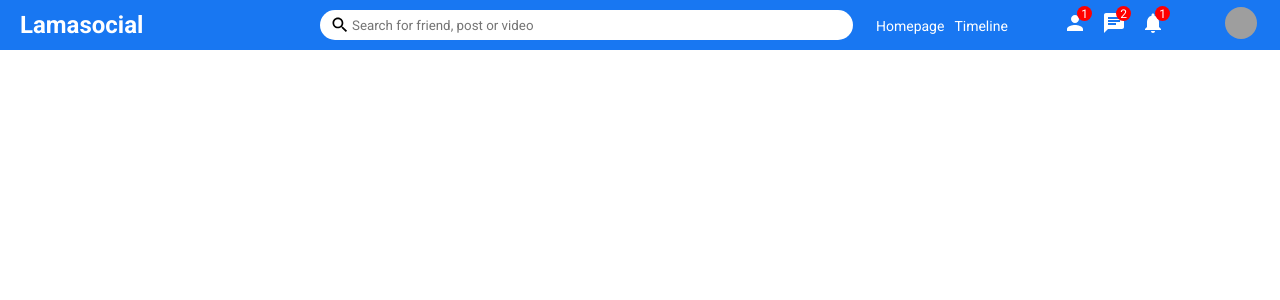
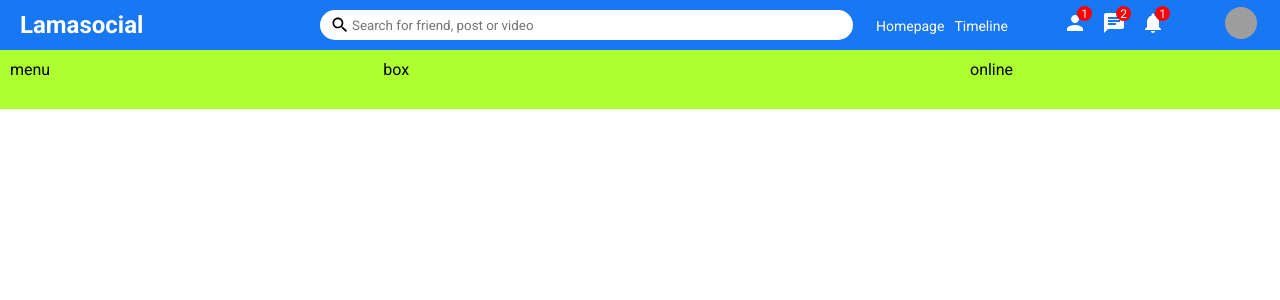
Before and after one commit to Precioussoul/MERN-Social-App, a React (Create React App) app in the folder client/: page /messenger in a window 1280 px wide. Shown: the top 300 px of the page. Built offline with nearby package versions, Linux system fonts and the light colour scheme; sample sign-in values are in the browser's storage.

Commit message:
feat: connect messenger css file to messengger component and gradually started styling

```diff
--- a/client/src/pages/messenger/Messenger.jsx
+++ b/client/src/pages/messenger/Messenger.jsx
@@ -1,5 +1,6 @@
 import React from "react"
 import Topbar from "../../components/topbar/Topbar"
+import "./messenger.css"
 
 const Messenger = () => {
   return (
@@ -7,10 +8,14 @@ const Messenger = () => {
       <Topbar />
       <div className='messenger'>
         <div className='chatMenu'>
-          <div className='chatMenuWrapper'></div>
+          <div className='chatMenuWrapper'>menu</div>
         </div>
-        <div className='chatBox'></div>
-        <div className='chatOnline'></div>
+        <div className='chatBox'>
+          <div className='chatBoxWrapper'>box</div>
+        </div>
+        <div className='chatOnline'>
+          <div className='chatOnlineWrapper'>online</div>
+        </div>
       </div>
     </>
   )
--- a/client/src/pages/messenger/messenger.css
+++ b/client/src/pages/messenger/messenger.css
@@ -14,3 +14,11 @@
 .chatOnline {
   flex: 3;
 }
+
+.chatMenuWrapper,
+.chatBoxWrapper,
+.chatOnlineWrapper {
+  padding: 10px;
+  background-color: greenyellow;
+  height: 100%;
+}
```
